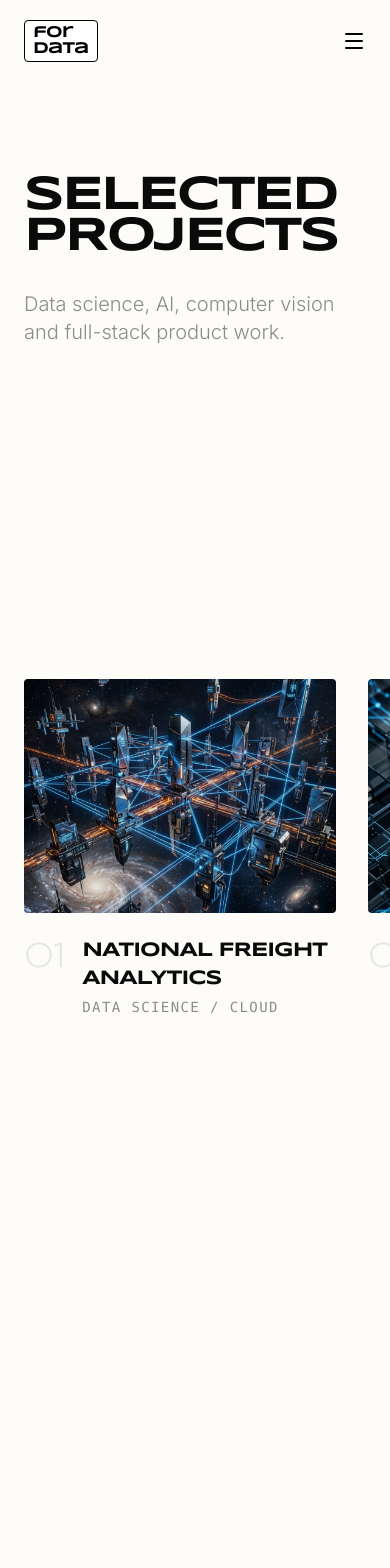
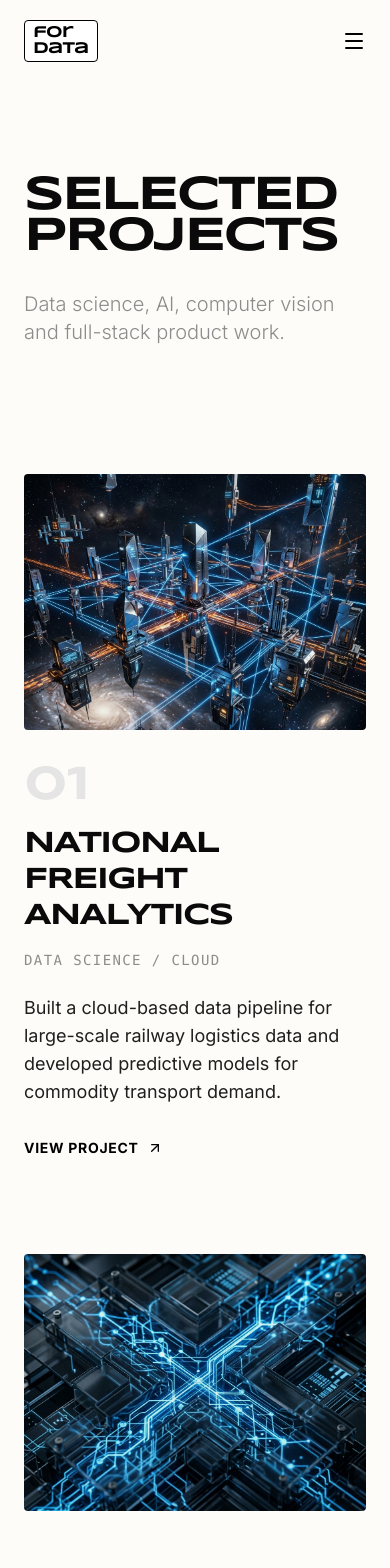
Before and after one commit to littleDataChamp/ketan-sonar-portfolio, a Next.js app: page /ketan-sonar-portfolio/work in a window 390 px wide. Shown: the top 1568 px of the page. Built offline with nearby package versions, Linux system fonts and the light colour scheme.

Commit message:
feat: redesign work page with reliable vertical parallax scrolling to fix all layout bugs

```diff
--- a/src/app/work/page.tsx
+++ b/src/app/work/page.tsx
@@ -5,103 +5,136 @@ import { motion } from "framer-motion";
 import Link from "next/link";
 import { ArrowUpRight } from "lucide-react";
 import { gsap, ScrollTrigger } from "@/lib/gsap";
-import { projects } from "@/lib/projects";
+import { projects, Project } from "@/lib/projects";
 
-export default function WorkPage() {
-  const sectionRef = useRef<HTMLDivElement>(null);
-  const trackRef = useRef<HTMLDivElement>(null);
+function ProjectCard({ project, index }: { project: Project; index: number }) {
+  const containerRef = useRef<HTMLAnchorElement>(null);
+  const imageRef = useRef<HTMLImageElement>(null);
+  const textRef = useRef<HTMLDivElement>(null);
+
+  const isEven = index % 2 === 0;
 
   useEffect(() => {
-    const section = sectionRef.current;
-    const track = trackRef.current;
-    if (!section || !track) return;
+    const container = containerRef.current;
+    const image = imageRef.current;
+    const text = textRef.current;
 
-    // Check for reduced motion preference
+    if (!container || !image || !text) return;
+
     const prefersReducedMotion = window.matchMedia('(prefers-reduced-motion: reduce)').matches;
     if (prefersReducedMotion) return;
 
-    const updateHeight = () => {
-      if (!section || !track) return;
-      const scrollWidth = track.scrollWidth;
-      const windowWidth = window.innerWidth;
-      // The height of the section is the viewport height + the horizontal distance to scroll
-      section.style.height = `${scrollWidth - windowWidth + window.innerHeight}px`;
-    };
-
-    updateHeight();
-    window.addEventListener('resize', updateHeight);
-
     const ctx = gsap.context(() => {
-      const totalScroll = track.scrollWidth - window.innerWidth;
-
-      gsap.to(track, {
-        x: () => -(track.scrollWidth - window.innerWidth),
+      // Parallax effect on the image
+      gsap.to(image, {
+        y: "15%",
         ease: "none",
         scrollTrigger: {
-          trigger: section,
-          start: "top top",
-          end: "bottom bottom",
-          scrub: 1,
-          invalidateOnRefresh: true,
-        },
+          trigger: container,
+          start: "top bottom",
+          end: "bottom top",
+          scrub: true,
+        }
       });
-    }, section);
 
-    return () => {
-      window.removeEventListener('resize', updateHeight);
-      ctx.revert();
-    };
+      // Subtle fade/slide in for the text
+      gsap.from(text, {
+        opacity: 0,
+        y: 50,
+        duration: 1,
+        ease: "power3.out",
+        scrollTrigger: {
+          trigger: container,
+          start: "top 80%",
+          toggleActions: "play none none reverse"
+        }
+      });
+    }, container);
+
+    return () => ctx.revert();
   }, []);
 
   return (
-    <div className="pt-24">
+    <Link
+      href={`/work/${project.slug}`}
+      ref={containerRef}
+      className={`group flex flex-col ${isEven ? 'md:flex-row' : 'md:flex-row-reverse'} gap-8 md:gap-16 items-center`}
+      data-cursor="VIEW"
+    >
+      {/* Image Container */}
+      <div className="w-full md:w-3/5 overflow-hidden rounded-sm relative aspect-[4/3] bg-[#f0f0f0]">
+        <img
+          ref={imageRef}
+          src={project.image}
+          alt={project.title}
+          className="w-full h-[115%] object-cover absolute top-[-7.5%] left-0 transition-transform duration-700 group-hover:scale-105"
+        />
+        <div className="absolute inset-0 bg-black/5 group-hover:bg-transparent transition-colors duration-500" />
+      </div>
+
+      {/* Text Container */}
+      <div ref={textRef} className="w-full md:w-2/5 flex flex-col justify-center">
+        <span className="text-5xl md:text-7xl font-display font-black text-[#E5E5E5] group-hover:text-brand-orange transition-colors duration-500 mb-4 block leading-none">
+          {project.num}
+        </span>
+        <h3 className="text-3xl md:text-5xl font-display font-bold tracking-tighter mb-4 group-hover:translate-x-2 transition-transform duration-500">
+          {project.title}
+        </h3>
+        <p className="text-sm md:text-base font-mono tracking-widest uppercase text-[#8C8C8C] mb-6">
+          {project.category}
+        </p>
+        <p className="text-lg text-brand-charcoal mb-8 max-w-md">
+          {project.description}
+        </p>
+        <div className="flex items-center gap-2 text-sm font-bold uppercase tracking-wider text-black group-hover:text-brand-orange transition-colors">
+          View Project <ArrowUpRight className="w-4 h-4 group-hover:rotate-45 transition-transform" />
+        </div>
+      </div>
+    </Link>
+  );
+}
+
+export default function WorkPage() {
+  return (
+    <div className="pt-24 bg-brand-background">
       {/* Page Hero */}
       <section className="py-20 md:py-32 px-6 md:px-12">
         <div className="max-w-7xl mx-auto">
-          <motion.h1 initial={{ opacity: 0, y: 30 }} animate={{ opacity: 1, y: 0 }} transition={{ duration: 0.8 }} className="text-5xl md:text-8xl lg:text-[10rem] font-display font-bold tracking-tighter leading-[0.85] mb-8">
+          <motion.h1
+            initial={{ opacity: 0, y: 30 }}
+            animate={{ opacity: 1, y: 0 }}
+            transition={{ duration: 0.8 }}
+            className="text-5xl md:text-8xl lg:text-[10rem] font-display font-bold tracking-tighter leading-[0.85] mb-8"
+          >
             SELECTED<br />PROJECTS
           </motion.h1>
-          <motion.p initial={{ opacity: 0 }} animate={{ opacity: 1 }} transition={{ delay: 0.3 }} className="text-xl md:text-2xl font-light text-[#8C8C8C] max-w-2xl">
+          <motion.p
+            initial={{ opacity: 0 }}
+            animate={{ opacity: 1 }}
+            transition={{ delay: 0.3 }}
+            className="text-xl md:text-2xl font-light text-[#8C8C8C] max-w-2xl"
+          >
             Data science, AI, computer vision and full-stack product work.
           </motion.p>
         </div>
       </section>
 
-      {/* Horizontal Scroll Section */}
-      <section ref={sectionRef} className="relative">
-        <div className="sticky top-0 h-[100svh] w-full flex flex-col justify-center overflow-hidden">
-          <div ref={trackRef} className="flex flex-nowrap items-center gap-8 md:gap-12 px-6 md:px-12 w-max">
-            {projects.map((project) => (
-            <Link
-              key={project.slug}
-              href={`/work/${project.slug}`}
-              className="group relative flex-shrink-0 w-[80vw] md:w-[50vw] lg:w-[40vw] block"
-              data-cursor="VIEW"
-            >
-              <div className="relative aspect-[4/3] overflow-hidden rounded-sm mb-6">
-                <img
-                  src={project.image}
-                  alt={project.title}
-                  className="w-full h-full object-cover transition-transform duration-700 group-hover:scale-105"
-                />
-                <div className="absolute inset-0 bg-black/10 group-hover:bg-black/0 transition-colors duration-500" />
-              </div>
-              <div className="flex items-start gap-4">
-                <span className="text-4xl md:text-5xl font-display font-medium text-[#E5E5E5] group-hover:text-brand-orange transition-colors duration-500">{project.num}</span>
-                <div>
-                  <h3 className="text-xl md:text-3xl font-display font-bold tracking-tighter mb-1 group-hover:translate-x-2 transition-transform duration-500">{project.title}</h3>
-                  <p className="text-sm font-mono tracking-widest uppercase text-[#8C8C8C]">{project.category}</p>
-                </div>
-              </div>
-            </Link>
+      {/* Vertical Project List with Parallax */}
+      <section className="py-12 md:py-24 px-6 md:px-12">
+        <div className="max-w-[100rem] mx-auto flex flex-col gap-24 md:gap-40">
+          {projects.map((project, i) => (
+            <ProjectCard key={project.slug} project={project} index={i} />
           ))}
-          </div>
         </div>
       </section>
 
       {/* CTA */}
-      <section className="py-32 px-6 md:px-12 text-center">
-        <Link href="/contact" className="group inline-flex items-center gap-3 text-2xl md:text-4xl font-display font-bold tracking-tighter hover:text-brand-orange transition-colors" data-cursor="LET'S TALK">
+      <section className="py-32 px-6 md:px-12 text-center bg-white border-t border-black/5 mt-12">
+        <Link
+          href="/contact"
+          className="group inline-flex items-center gap-3 text-2xl md:text-4xl font-display font-bold tracking-tighter hover:text-brand-orange transition-colors"
+          data-cursor="LET'S TALK"
+        >
           Have a project in mind? <ArrowUpRight className="w-8 h-8 group-hover:rotate-45 transition-transform" />
         </Link>
       </section>
```
